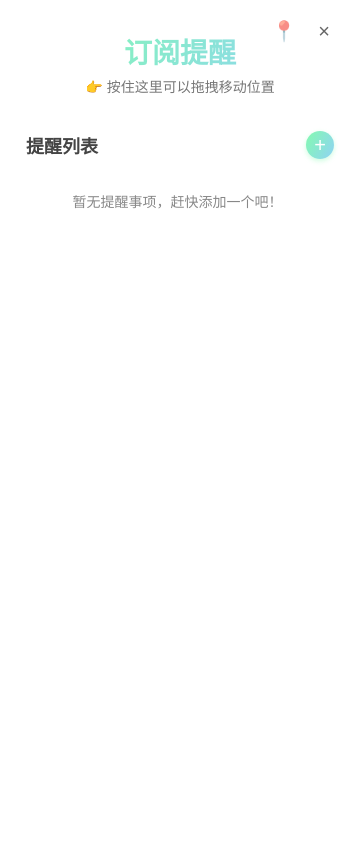
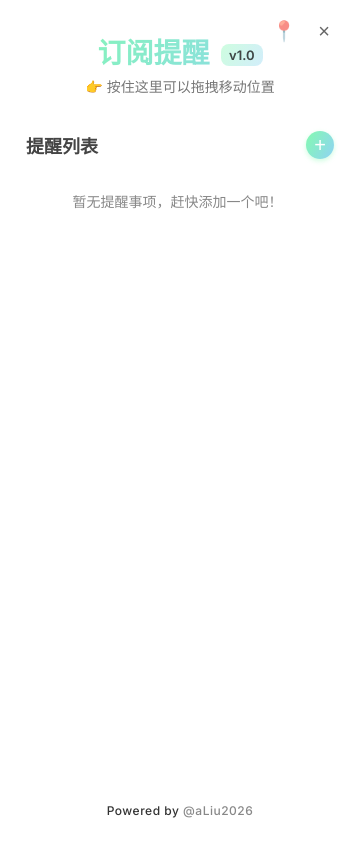
Before and after one commit to bibibile/countdownreminder, an Electron app: page index.html in a window 360 px wide. Drawn offline with Linux system fonts and the light colour scheme.

Commit message:
Update links and name to countdownreminder

```diff
--- a/index.html
+++ b/index.html
@@ -14,7 +14,7 @@
             <button id="close-btn" class="control-btn" title="退出应用">×</button>
         </div>
         <header style="-webkit-app-region: drag; cursor: grab;">
-            <h1>订阅提醒</h1>
+            <h1>订阅提醒 <a href="https://aliu.zz.ac/" target="_blank" title="作者主页" class="version-badge no-drag">v1.0</a></h1>
             <p>👉 按住这里可以拖拽移动位置</p>
         </header>
 
@@ -45,6 +45,7 @@
                 <!-- 动态生成的提醒项会在这里 -->
             </div>
         </div>
+        <div class="footer-credit no-drag">Powered by <a href="https://github.com/bibibile/countdownreminder" target="_blank" title="访问 GitHub">@aLiu2026</a></div>
     </div>
     <script src="script.js"></script>
 </body>
--- a/main.js
+++ b/main.js
@@ -22,6 +22,12 @@ function createWindow () {
   })
 
   mainWindow.loadFile('index.html')
+
+  // ---------- OPEN LINKS IN DEFAULT BROWSER -----------
+  mainWindow.webContents.setWindowOpenHandler(({ url }) => {
+    require('electron').shell.openExternal(url);
+    return { action: 'deny' };
+  });
 
   // 失去焦点时（点击桌面其他地方）变为半透明
   mainWindow.on('blur', () => {
--- a/package.json
+++ b/package.json
@@ -1,5 +1,5 @@
 {
-  "name": "expiry_reminder",
+  "name": "countdownreminder",
   "version": "1.0.0",
   "description": "",
   "main": "main.js",
--- a/style.css
+++ b/style.css
@@ -92,6 +92,46 @@ header h1 {
 header p {
     font-size: 14px;
     color: #777;
+}
+
+.version-badge {
+    font-size: 13px;
+    font-weight: 600;
+    background: linear-gradient(120deg, rgba(132, 250, 176, 0.4) 0%, rgba(143, 211, 244, 0.4) 100%);
+    color: #444;
+    padding: 3px 8px;
+    border-radius: 8px;
+    vertical-align: middle;
+    margin-left: 5px;
+    text-shadow: none;
+    -webkit-text-fill-color: #444;
+    text-decoration: none;
+    cursor: pointer;
+    display: inline-block;
+    transition: filter 0.2s;
+}
+
+.version-badge:hover {
+    filter: brightness(0.95);
+}
+
+.footer-credit {
+    text-align: center;
+    font-size: 12px;
+    margin-top: 5px;
+    font-weight: 500;
+    letter-spacing: 0.5px;
+    flex-shrink: 0;
+}
+
+.footer-credit a {
+    color: #888;
+    text-decoration: none;
+    transition: color 0.2s;
+}
+
+.footer-credit a:hover {
+    color: #333;
 }
 
 .input-section {
```
